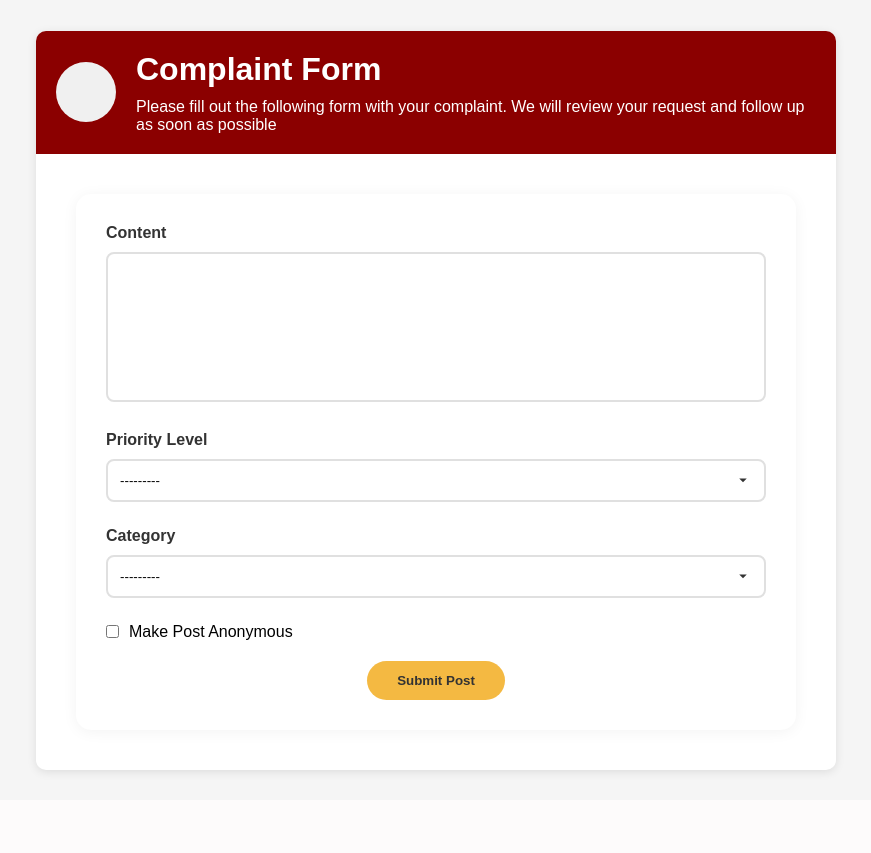
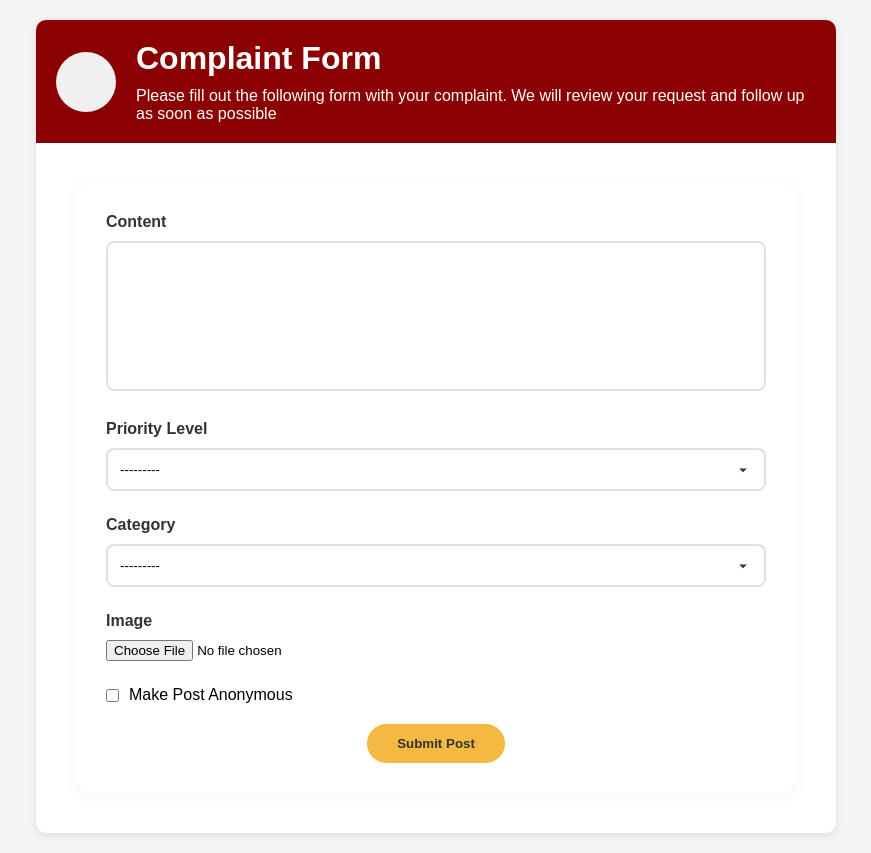
Before and after one commit to Clyde956/CITU-CONNECT_DJANGO, a Django app: page /create_post/ in a window 1280 px wide. Shown: the whole page, without its empty margins (204-1075 px from the left). Before the commit the page ends 776 px from the top, so only its background shows below. Run offline with Django 5.2, Linux system fonts and the light colour scheme; the visitor is signed in with stand-in values (Sample User, id 1); data that the repository does not hold is empty.

Commit message:
Fixed Notifications Count UI and Added Add Image Functionality
Fixed Notifications Count UI and Added Add Image Functionality

```diff
--- a/cituconnect/cituconnect/settings.py
+++ b/cituconnect/cituconnect/settings.py
@@ -143,5 +143,5 @@ MIDDLEWARE = [
     'django.contrib.auth.middleware.AuthenticationMiddleware',
     'django.contrib.messages.middleware.MessageMiddleware',
     'django.middleware.clickjacking.XFrameOptionsMiddleware',
-    'myapp.middleware.MarkNotificationsAsReadMiddleware',  # Add this line
+    'myapp.middleware.MarkNotificationsAsReadMiddleware', # Add this line
 ]
--- a/cituconnect/myapp/forms.py
+++ b/cituconnect/myapp/forms.py
@@ -10,4 +10,4 @@ class CustomUserCreationForm(UserCreationForm):
 class PostForm(forms.ModelForm):
     class Meta:
         model = Post
-        fields = ['content', 'priorityLevel', 'isAnonymous', 'categoryId']
+        fields = ['content', 'priorityLevel', 'isAnonymous', 'categoryId', 'image']
--- a/cituconnect/myapp/middleware.py
+++ b/cituconnect/myapp/middleware.py
@@ -1,8 +1,16 @@
-# cituconnect/myapp/middleware.py
 from django.utils.deprecation import MiddlewareMixin
 from django.urls import resolve
 
 class MarkNotificationsAsReadMiddleware(MiddlewareMixin):
+    def process_request(self, request):
+        if request.user.is_authenticated:
+            current_url_name = resolve(request.path_info).url_name
+            if current_url_name != 'notifications':  # Handle all pages except 'notifications'
+                displayed_notifications = request.session.get('displayed_notifications', [])
+                if displayed_notifications:
+                    request.user.notifications.filter(notification_id__in=displayed_notifications).update(isRead=True)
+                    request.session['displayed_notifications'] = []
+
     def process_response(self, request, response):
         if request.user.is_authenticated:
             current_url_name = resolve(request.path_info).url_name
--- a/cituconnect/myapp/models.py
+++ b/cituconnect/myapp/models.py
@@ -46,6 +46,7 @@ class Post(models.Model):
     isAnonymous = models.BooleanField(default=False)
     approvedBy = models.CharField(max_length=30, null=True, blank=True)
     categoryId = models.ForeignKey('Category', on_delete=models.CASCADE)
+    image = models.ImageField(upload_to='post_images/', null=True, blank=True)
 
 class Comment(models.Model):
     comment_id = models.AutoField(primary_key=True)
--- a/cituconnect/myapp/templates/all_posts.html
+++ b/cituconnect/myapp/templates/all_posts.html
@@ -232,6 +232,11 @@
                 <br>
                 <br>
                 <h3 style="padding-left: 20px;">{{ post.content }}</h3>
+                {% if post.image %}
+                <div class="post-image">
+                    <img src="{{ post.image.url }}" alt="Post Image" style="max-width: 100%; height: auto; border-radius: 10px; margin-top: 20px;">
+                </div>
+                {% endif %}
                 <br>
                 <div class="votes" style="width: 20%; margin-left: auto;">
                     <div class="vote">
--- a/cituconnect/myapp/templates/create_post.html
+++ b/cituconnect/myapp/templates/create_post.html
@@ -147,7 +147,7 @@
 
         <div class="form-content">
             <div class="form-card">
-                <form method="POST">
+                <form method="POST" enctype="multipart/form-data">  <!-- Add enctype attribute -->
                     {% csrf_token %}
                     <div class="form-group">
                         <label for="content">Content</label>
@@ -164,6 +164,11 @@
                         {{ form.categoryId }}
                     </div>
 
+                    <div class="form-group">
+                        <label for="image">Image</label>  <!-- Add image field -->
+                        {{ form.image }}
+                    </div>
+
                     <div class="anonymous-check">
                         {{ form.isAnonymous }}
                         <span>Make Post Anonymous</span>
--- a/cituconnect/myapp/views.py
+++ b/cituconnect/myapp/views.py
@@ -40,7 +40,7 @@ def login_view(request):
 @login_required
 def create_post(request):
     if request.method == 'POST':
-        form = PostForm(request.POST)
+        form = PostForm(request.POST, request.FILES)  # Ensure request.FILES is included
         if form.is_valid():
             post = form.save(commit=False)
             post.member = request.user
--- /dev/null
+++ b/cituconnect/myapp/widgets.py
@@ -0,0 +1,5 @@
+# cituconnect/myapp/widgets.py
+from django.forms.widgets import ClearableFileInput
+
+class MultipleFileInput(ClearableFileInput):
+    allow_multiple_selected = True
```
Also changed, not shown: cituconnect/media/post_images/462536976_1077573373766058_3461043203991994628_n.jpg (added), cituconnect/media/post_images/462536976_1077573373766058_3461043203991994628_n_2EFdaJN.jpg (added), cituconnect/media/post_images/462539684_1669955756925070_3934153917937483508_n.jpg (added), cituconnect/media/post_images/_c03f9fb3-8548-4375-a3d6-ec3a155e91e0.jpg (added), cituconnect/myapp/migrations/0010_post_image.py (added), cituconnect/myapp/migrations/0011_remove_post_image_postimage.py (added), cituconnect/myapp/migrations/0012_post_image_delete_postimage.py (added).
